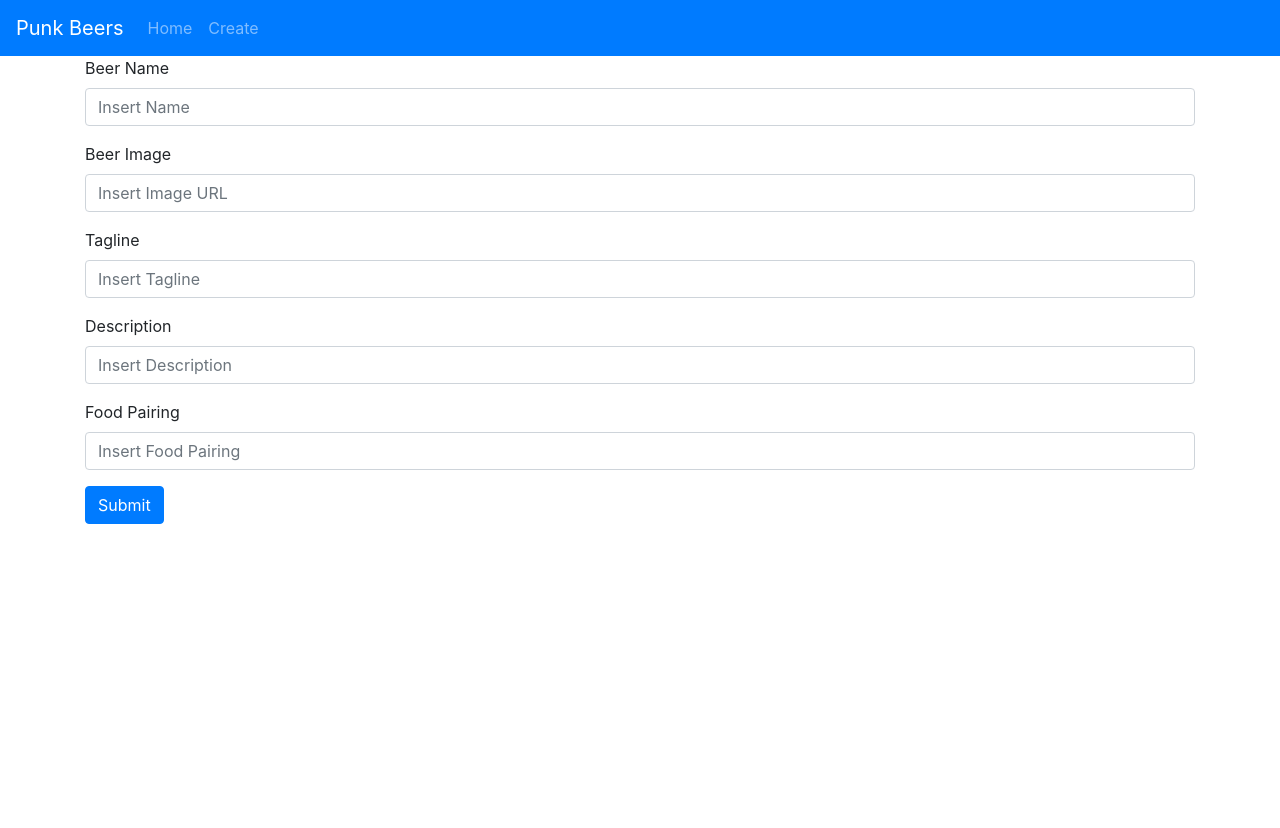
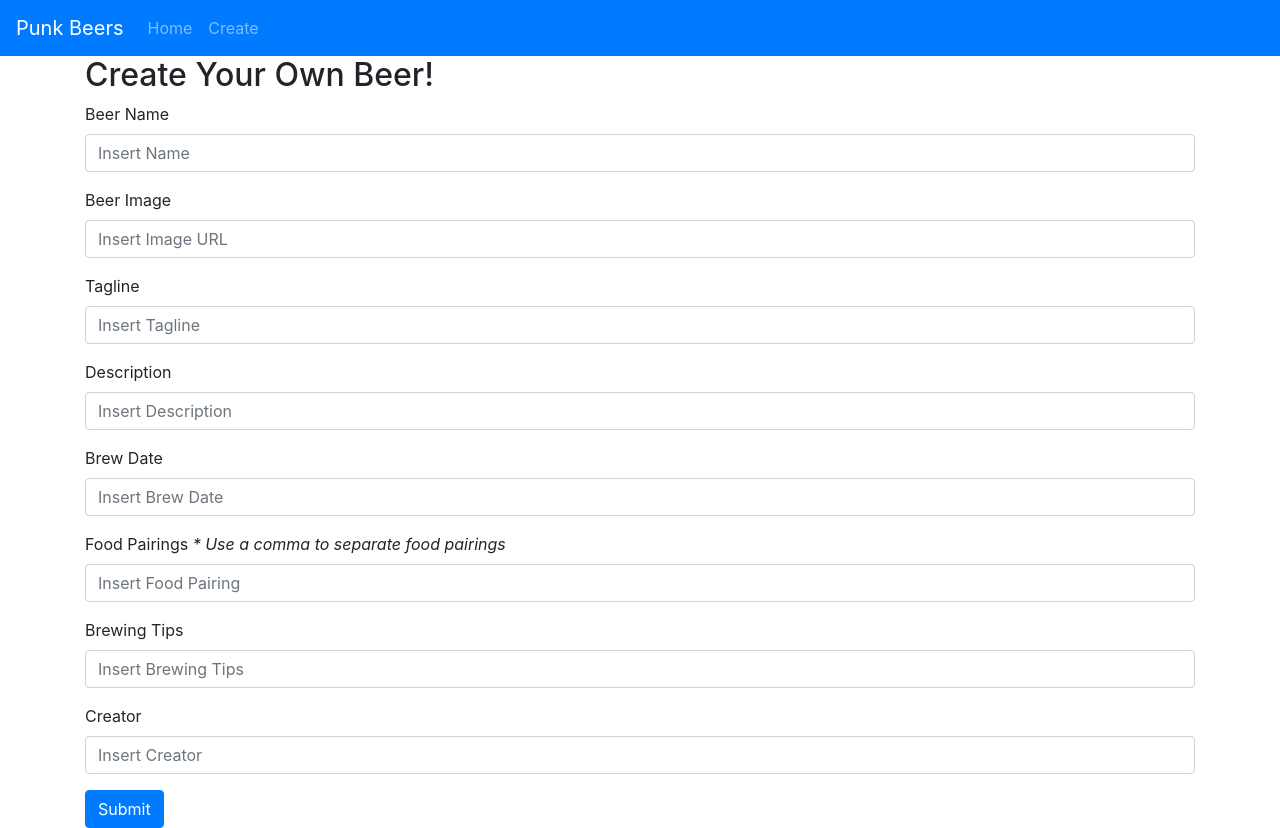
Before and after one commit to Las6103/Punk-Api-React, a React (Create React App) app in the folder punk-api-react/: page /create in a window 1280 px wide. Before the commit the page ends 800 px from the top, so only its background shows below. Built offline with nearby package versions, Linux system fonts and the light colour scheme; no server answers; the HTML template or start-up script is replaced by a standard one.

Commit message:
create form complete and functional

```diff
--- a/punk-api-react/src/Createbeer.js
+++ b/punk-api-react/src/Createbeer.js
@@ -13,7 +13,10 @@ function Createbeer() {
       image_url: "",
       tagline: "",
       description: "",
+      first_brewed: "",
       food_pairing: "",
+      brewers_tips: "",
+      contributed_by: "",
     },
     onSubmit: (values) => {
       alert(JSON.stringify(values, null, 2));
@@ -31,6 +34,7 @@ function Createbeer() {
     <div>
       <Menu />
       <Container>
+        <h2>Create Your Own Beer!</h2>
         <Form onSubmit={formik.handleSubmit}>
           <Form.Group controlId="formGroupName">
             <Form.Label>Beer Name</Form.Label>
@@ -76,8 +80,21 @@ function Createbeer() {
               value={formik.values.description}
             />
           </Form.Group>
+          <Form.Group controlId="formGroupBrewDate">
+            <Form.Label>Brew Date</Form.Label>
+            <Form.Control
+              type="text"
+              placeholder="Insert Brew Date"
+              controlid="first_brewed"
+              name="first_brewed"
+              onChange={formik.handleChange}
+              value={formik.values.first_brewed}
+            />
+          </Form.Group>
           <Form.Group controlId="formGroupFoodPairing">
-            <Form.Label>Food Pairing</Form.Label>
+            <Form.Label>
+              Food Pairings <em>* Use a comma to separate food pairings</em>
+            </Form.Label>
             <Form.Control
               type="text"
               placeholder="Insert Food Pairing"
@@ -85,6 +102,28 @@ function Createbeer() {
               name="food_pairing"
               onChange={formik.handleChange}
               value={formik.values.food_pairing}
+            />
+          </Form.Group>
+          <Form.Group controlId="formGroupBrewingTips">
+            <Form.Label>Brewing Tips</Form.Label>
+            <Form.Control
+              type="text"
+              placeholder="Insert Brewing Tips"
+              controlid="brewers_tips"
+              name="brewers_tips"
+              onChange={formik.handleChange}
+              value={formik.values.brewers_tips}
+            />
+          </Form.Group>
+          <Form.Group controlId="formGroupCreator">
+            <Form.Label>Creator</Form.Label>
+            <Form.Control
+              type="text"
+              placeholder="Insert Creator"
+              controlid="contributed_by"
+              name="contributed_by"
+              onChange={formik.handleChange}
+              value={formik.values.contributed_by}
             />
           </Form.Group>
           <Button variant="primary" type="submit">
--- a/punk-api-react/src/Page.js
+++ b/punk-api-react/src/Page.js
@@ -103,7 +103,7 @@ function Page(props) {
             />
           </Form.Group>
           <Button variant="primary" type="submit">
-            Submit
+            Update
           </Button>
         </Form>
         <Button variant="danger" type="submit" onClick={submit}>
```
